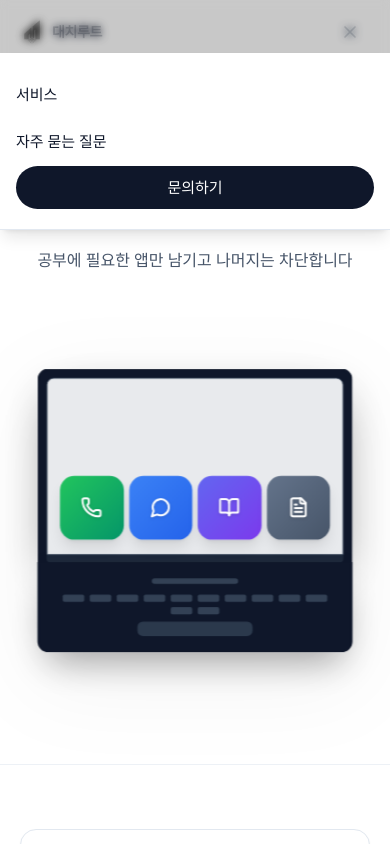
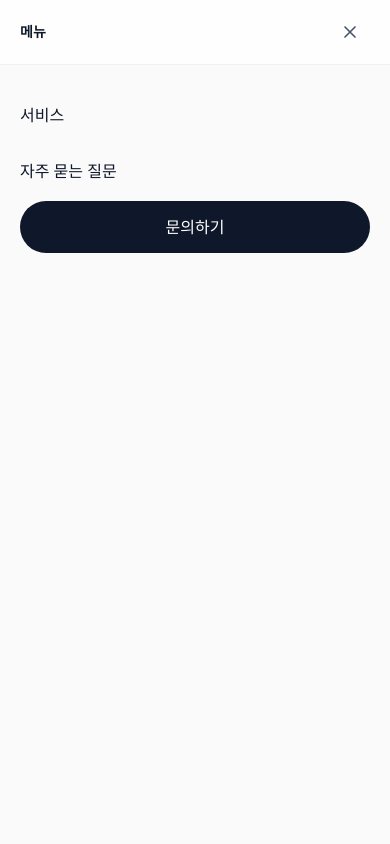
Before and after one commit to hwchung24/rootDaechi_web, a Next.js app: page / in a window 390 px wide. Both pictures are taken after a click on the button "메뉴 열기". Shown: the top 844 px of the page. Built offline with nearby package versions, Linux system fonts and the light colour scheme.

Commit message:
풀스크린 햄버거 메뉴(portal), 네이버 사이트 소유 인증 메타 추가
Made-with: Cursor

```diff
--- a/app/layout.tsx
+++ b/app/layout.tsx
@@ -20,6 +20,9 @@ export const metadata: Metadata = {
 export default function RootLayout({ children }: { children: React.ReactNode }) {
   return (
     <html lang="ko">
+      <head>
+        <meta name="naver-site-verification" content="d7ae6f7cceb28c52941ea49187678a81ff6ed628" />
+      </head>
       <body className="bg-slate-50 text-slate-900 antialiased font-sans">
         {children}
       </body>
--- a/components/AppHeader.tsx
+++ b/components/AppHeader.tsx
@@ -1,7 +1,9 @@
 "use client";
 
 import React, { useState } from "react";
+import { createPortal } from "react-dom";
 import Link from "next/link";
+import { AnimatePresence, motion } from "framer-motion";
 
 type AppHeaderProps = {
   children: React.ReactNode;
@@ -12,7 +14,49 @@ export function AppHeader({ children }: AppHeaderProps) {
 
   const closeMenu = () => setOpen(false);
 
+  const fullscreenMenu = (
+    <AnimatePresence>
+      {open && (
+        <motion.div
+          key="fullscreen-menu"
+          className="fixed inset-0 z-[9999] flex flex-col bg-[#fafafa] md:hidden"
+          role="dialog"
+          aria-label="메뉴"
+          initial={{ opacity: 0 }}
+          animate={{ opacity: 1 }}
+          exit={{ opacity: 0 }}
+          transition={{ duration: 0.2 }}
+        >
+          <div className="flex flex-none items-center justify-between border-b border-slate-200/60 bg-white/80 px-5 py-3 backdrop-blur-xl">
+            <span className="text-sm font-semibold text-slate-900">메뉴</span>
+            <button
+              type="button"
+              aria-label="메뉴 닫기"
+              className="flex h-10 w-10 items-center justify-center rounded-lg text-slate-600 transition hover:bg-slate-100"
+              onClick={closeMenu}
+            >
+              <svg className="h-5 w-5" fill="none" viewBox="0 0 24 24" stroke="currentColor" strokeWidth={2}>
+                <path strokeLinecap="round" strokeLinejoin="round" d="M6 18L18 6M6 6l12 12" />
+              </svg>
+            </button>
+          </div>
+          <nav className="flex flex-1 flex-col gap-1 px-5 py-6">
+            {React.Children.map(children, (child) => (
+              <div
+                className="[&>a]:block [&>a]:w-full [&>a]:py-3.5 [&>a]:text-[16px] [&>a]:no-underline [&>a.rounded-full]:text-center [&>a.rounded-full]:font-medium"
+                onClick={closeMenu}
+              >
+                {child}
+              </div>
+            ))}
+          </nav>
+        </motion.div>
+      )}
+    </AnimatePresence>
+  );
+
   return (
+    <>
       <header className="sticky top-0 z-50 border-b border-slate-200/60 bg-[#fafafa]/80 backdrop-blur-xl sm:bg-[#fafafa]/90">
         <div className="mx-auto flex max-w-5xl items-center justify-between px-5 py-3 sm:px-8">
           <Link href="/" className="flex items-center gap-2" onClick={closeMenu}>
@@ -20,12 +64,10 @@ export function AppHeader({ children }: AppHeaderProps) {
             <span className="text-sm font-semibold tracking-tight text-slate-900">대치루트</span>
           </Link>
 
-        {/* Desktop nav */}
           <nav className="hidden items-center gap-6 text-[13px] text-slate-600 md:flex">
             {children}
           </nav>
 
-        {/* Mobile: hamburger */}
           <button
             type="button"
             aria-label={open ? "메뉴 닫기" : "메뉴 열기"}
@@ -44,33 +86,8 @@ export function AppHeader({ children }: AppHeaderProps) {
             )}
           </button>
         </div>
-
-      {/* Mobile menu overlay + panel */}
-      {open && (
-        <>
-          <div
-            className="fixed inset-0 z-40 bg-black/20 backdrop-blur-sm md:hidden"
-            aria-hidden
-            onClick={closeMenu}
-          />
-          <div
-            className="fixed inset-x-0 top-[53px] z-50 border-b border-slate-200 bg-white py-2 shadow-lg md:hidden"
-            role="dialog"
-            aria-label="메뉴"
-          >
-            <nav className="flex flex-col gap-1 px-4 py-3">
-              {React.Children.map(children, (child) => (
-                <div
-                  className="[&>a]:block [&>a]:w-full [&>a]:py-2.5 [&>a]:text-[15px] [&>a]:no-underline [&>a.rounded-full]:text-center [&>a.rounded-full]:font-medium"
-                  onClick={closeMenu}
-                >
-                  {child}
-                </div>
-              ))}
-            </nav>
-          </div>
+      </header>
+      {typeof document !== "undefined" && createPortal(fullscreenMenu, document.body)}
     </>
-      )}
-    </header>
   );
 }
```
Lines whose indentation alone changed are shown as unchanged.
